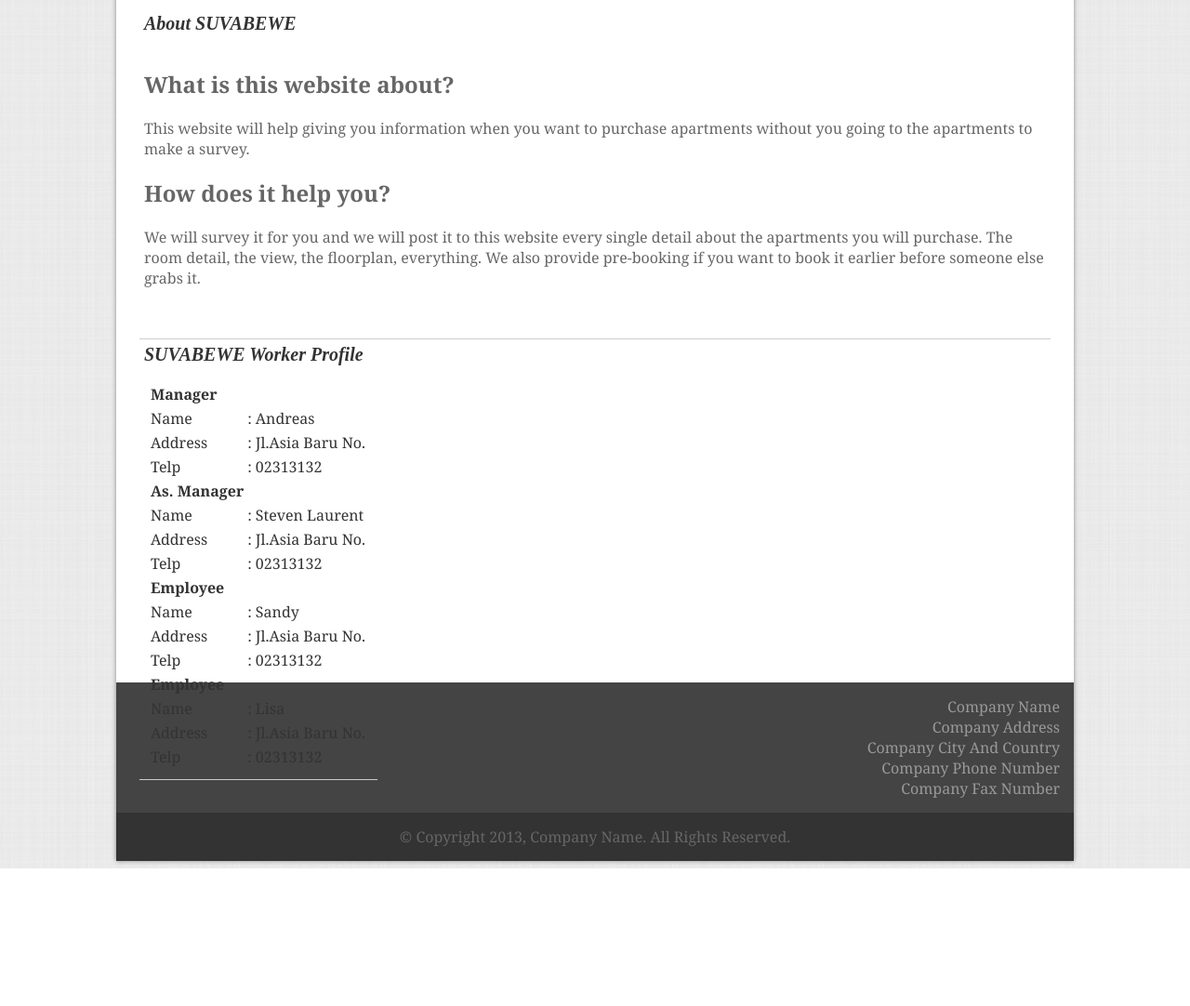
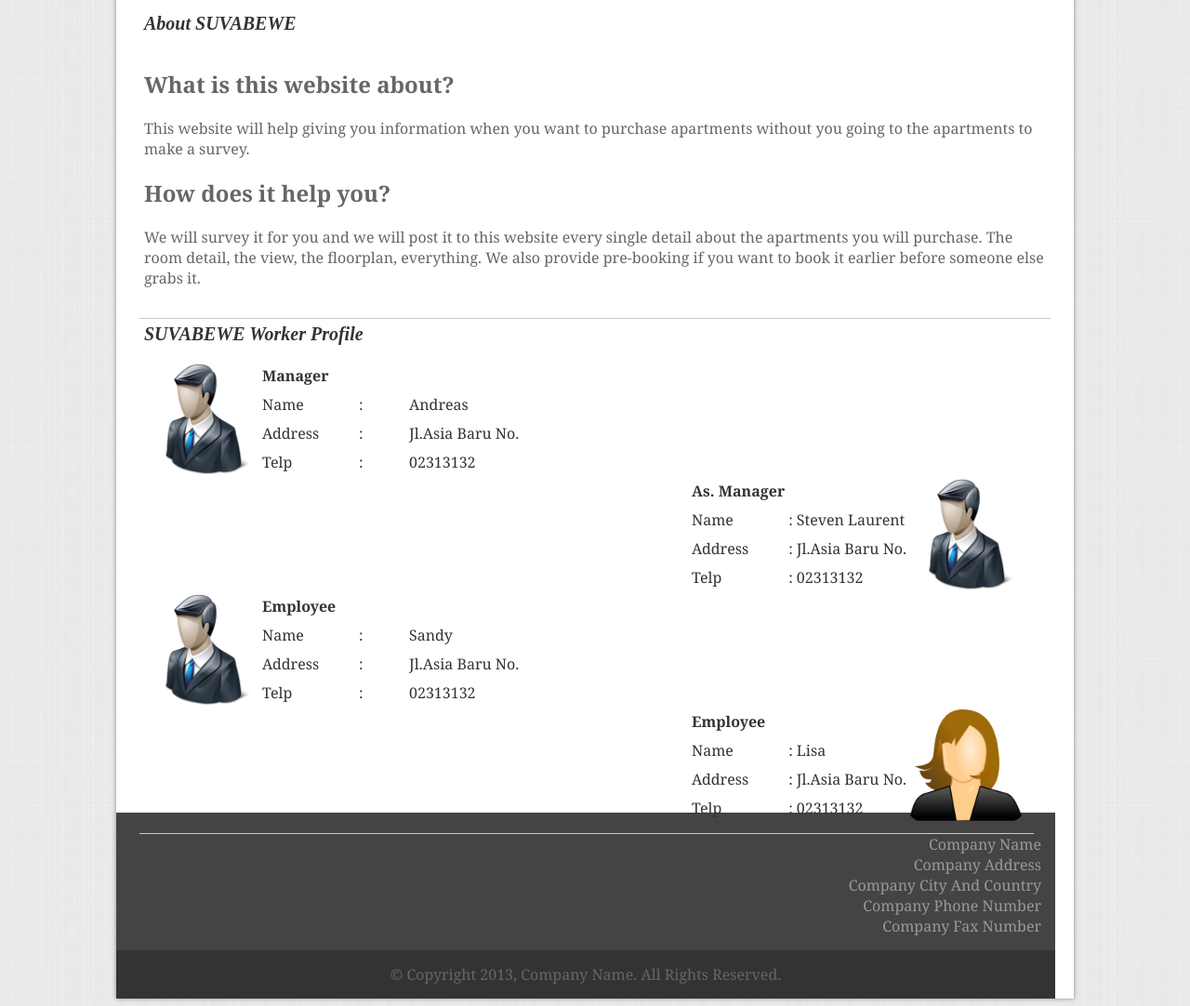
Before and after one commit to Mikroskil/Joystick, a PHP site: page /file/about_us.php in a window 1280 px wide. Shown: the part 225-1307 px from the top of the page at 93% size. Before the commit the page ends 1159 px from the top, so only its background shows below. Run offline with PHP 8.4, Linux system fonts and the light colour scheme.

Commit message:
perubahan

```diff
--- a/css/templates.css
+++ b/css/templates.css
@@ -113,14 +113,14 @@ a
 /*Footer Section*/
 .footer
 {
-	width:1020;
+	width:1000;
 	margin:0px -15px 0px -15px;
 	padding:5px;
 }
 
 .subfooter1
 {
-	width:1000;
+	width:980;
 	margin-left:-5px;
 	padding:15px;
 	background-color:#444444;
@@ -130,7 +130,7 @@ a
 
 .subfooter2
 {
-	width:1000;
+	width:980;
 	margin:0px 0px -5px -5px;
 	padding:15px;
 	background-color:#333333;
@@ -238,9 +238,9 @@ a
 /*apartment.html Section*/
 .floorplanimg
 {
-	width:1300px;
+	width:1000px;
 	height:500px;
-	margin-left:-150px;
+	margin-left:-20px;
 	margin-top:10px;
 	display:block;
 }
--- a/file/about_us.php
+++ b/file/about_us.php
@@ -6,14 +6,14 @@
 	<body>
 		<div class="wrapper" id="wrapper">
 			<?php include_once ('header.php');?>
-			<div class = "container" style="height:710px">
+			<div class = "container" style="height:850px">
 				<div class="section aboutsec">
 					<div class="sectionheader"><b>About SUVABEWE</b><br /></div>
 					<div class="sectioncontent aboutsec">
 						<h2>What is this website about?</h2>
 						This website will help giving you information when you want to purchase apartments without you going to the apartments to make a survey.<br>
 						<h2>How does it help you?</h2>
-						We will survey it for you and we will post it to this website every single detail about the apartments you will purchase. The room detail, the view, the floorplan, everything. We also provide pre-booking if you want to book it earlier before someone else grabs it.<br><br><br>
+						We will survey it for you and we will post it to this website every single detail about the apartments you will purchase. The room detail, the view, the floorplan, everything. We also provide pre-booking if you want to book it earlier before someone else grabs it.<br><br>
 					</div>
 				</div>
 				<div class="section profilesec">
@@ -23,18 +23,18 @@
 					<div class="sectioncontent biosec">
 						<table>
 							<tr>
-								<td rowspan="4"><img src="" class="workerimg"</td>
-								<td><b>Manager</td>
+								<td rowspan="4"><img src="../img/user-icon.png" height="120" width="120" class="workerimg"></td>
+								<td width="100px"><b>Manager</td>
 							</tr>
 							<tr>
 								<td>Name</td>
-								<td>:</td>
+								<td width="50px">:</td>
 								<td>Andreas</td>
 							</tr>
 							<tr>
 								<td>Address</td>
 								<td>:</td>
-								<td>Jl.Asia Baru No.</td>
+								<td width="300px">Jl.Asia Baru No.</td>
 							</tr>
 							<tr>
 								<td>Telp</td>
@@ -43,8 +43,11 @@
 							</tr>
 
 							<tr>
-								<td rowspan="4"><img src="" class="workerimg"</td>
+								<td rowspan="4" colspan="4"></td>
 								<td><b>As. Manager</td>
+								<td></td>
+								<td></td>
+								<td rowspan="4"><img src="../img/user-icon.png" height="120" width="120" class="workerimg"></td>
 							</tr>
 							<tr>
 								<td>Name</td>
@@ -63,7 +66,7 @@
 							</tr>
 
 							<tr>
-								<td rowspan="4"><img src="" class="workerimg"</td>
+								<td rowspan="4"><img src="../img/user-icon.png" height="120" width="120" class="workerimg"></td>
 								<td><b>Employee</td>
 							</tr>
 							<tr>
@@ -83,8 +86,11 @@
 							</tr>
 
 							<tr>
-								<td rowspan="4"><img src="" class="workerimg"</td>
+								<td rowspan="4" colspan="4"></td>
 								<td><b>Employee</td>
+								<td></td>
+								<td></td>
+								<td rowspan="4"><img src="../img/user-icon2.png" height="120" width="120" class="workerimg"></td>
 							</tr>
 							<tr>
 								<td>Name</td>
--- a/file/apartment.php
+++ b/file/apartment.php
@@ -7,7 +7,7 @@
 		<div class="wrapper" id="wrapper">
 			<?php include_once ('header.php');?>
 			<div>
-					<img class="floorplanimg"  src="../img/1_first_floor.jpg"  />
+					<img class="floorplanimg"  src="../img/1_first_floor.jpg"/>
 			</div>
 			<div class="container" style="height:700px">
 				<div class="section apartmentsec">
--- /dev/null
+++ b/file/error.php
@@ -0,0 +1 @@
+<?php echo "<center>Maaf Anda tidak mempunyai hak mengakses form ini <a href='main.php'>Back</a></center>" ?>
--- /dev/null
+++ b/file/logout.php
@@ -0,0 +1,6 @@
+<?php
+    session_start();
+    unset ($_SESSION["no_kamar"]);
+    session_destroy();
+    header('Location: main.php');
+?>
```
Also changed, not shown: file/addapt.php (+31 -2 lines), file/adduser.php (+6 -4 lines), file/admin.php (+10 -18 lines), file/session.php (added, +12 -0 lines), img/User-icon.png (added), img/user-icon2.png (added).
